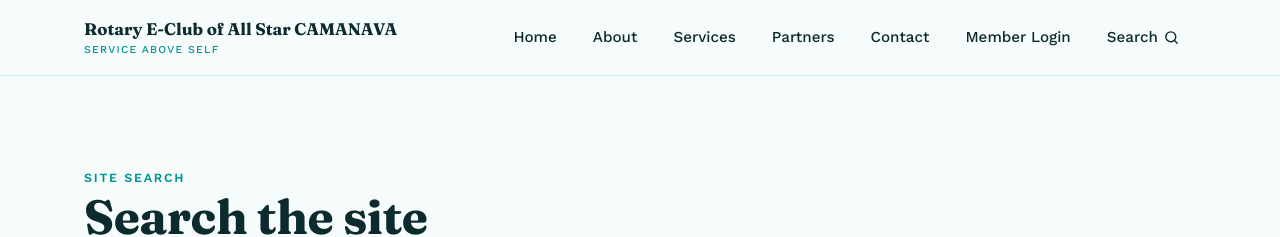
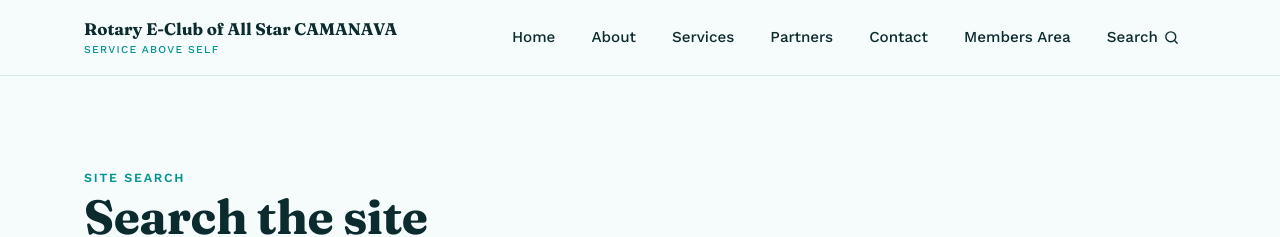
Before and after one commit to allstarcamanava/allstarcamanava.github.io, a Jekyll site: the page built from search.md, in a window 1280 px wide. Shown: the top 237 px of the page. Built offline with Jekyll 4.4.1, drawn with Linux system fonts in a browser that asks for light colours; part of the change alters nothing that is shown.

Commit message:
Make the homepage 'Member Login' link automatically show 'Members Area' for an already-authenticated member instead of making them log in again

```diff
--- a/_includes/header.html
+++ b/_includes/header.html
@@ -24,7 +24,12 @@
       <a href="{{ '/contact/' | relative_url }}">Contact</a>
     </li>
     <li>
-      <a href="{{ '/members/login' | relative_url }}">Member Login</a>
+      <a
+        href="{{ '/members/login' | relative_url }}"
+        id="memberNavLink"
+      >
+        Member Login
+      </a>
     </li>
     <li>
       <a
@@ -65,3 +70,51 @@
 </button>
   </div>
 </header>
+
+<script>
+(function() {
+  "use strict";
+
+  var memberNavLink =
+    document.getElementById("memberNavLink");
+
+  if (!memberNavLink) {
+    return;
+  }
+
+  fetch("/members/", {
+    method: "GET",
+    credentials: "same-origin",
+    redirect: "follow",
+    cache: "no-store"
+  })
+    .then(function(response) {
+
+      var finalUrl =
+        response.url || "";
+
+      /*
+       * If /members/ did not redirect to the
+       * login page, the member session is valid.
+       */
+      if (
+        response.ok &&
+        !finalUrl.includes("/members/login")
+      ) {
+        memberNavLink.textContent =
+          "Members Area";
+
+        memberNavLink.href =
+          "/members/";
+      }
+
+    })
+    .catch(function() {
+      /*
+       * Keep the default "Member Login" link
+       * if the session check cannot be completed.
+       */
+    });
+
+})();
+</script>
```
